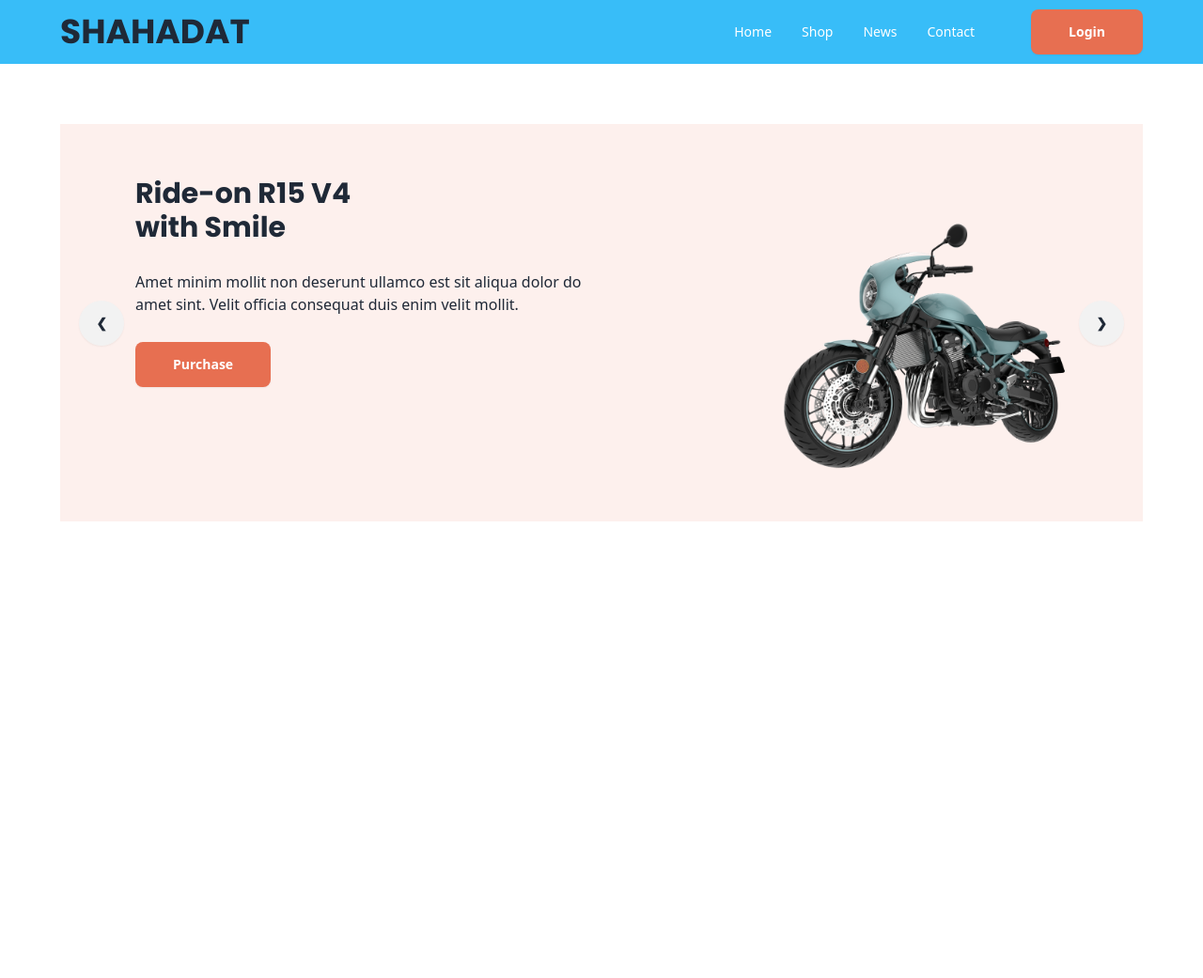
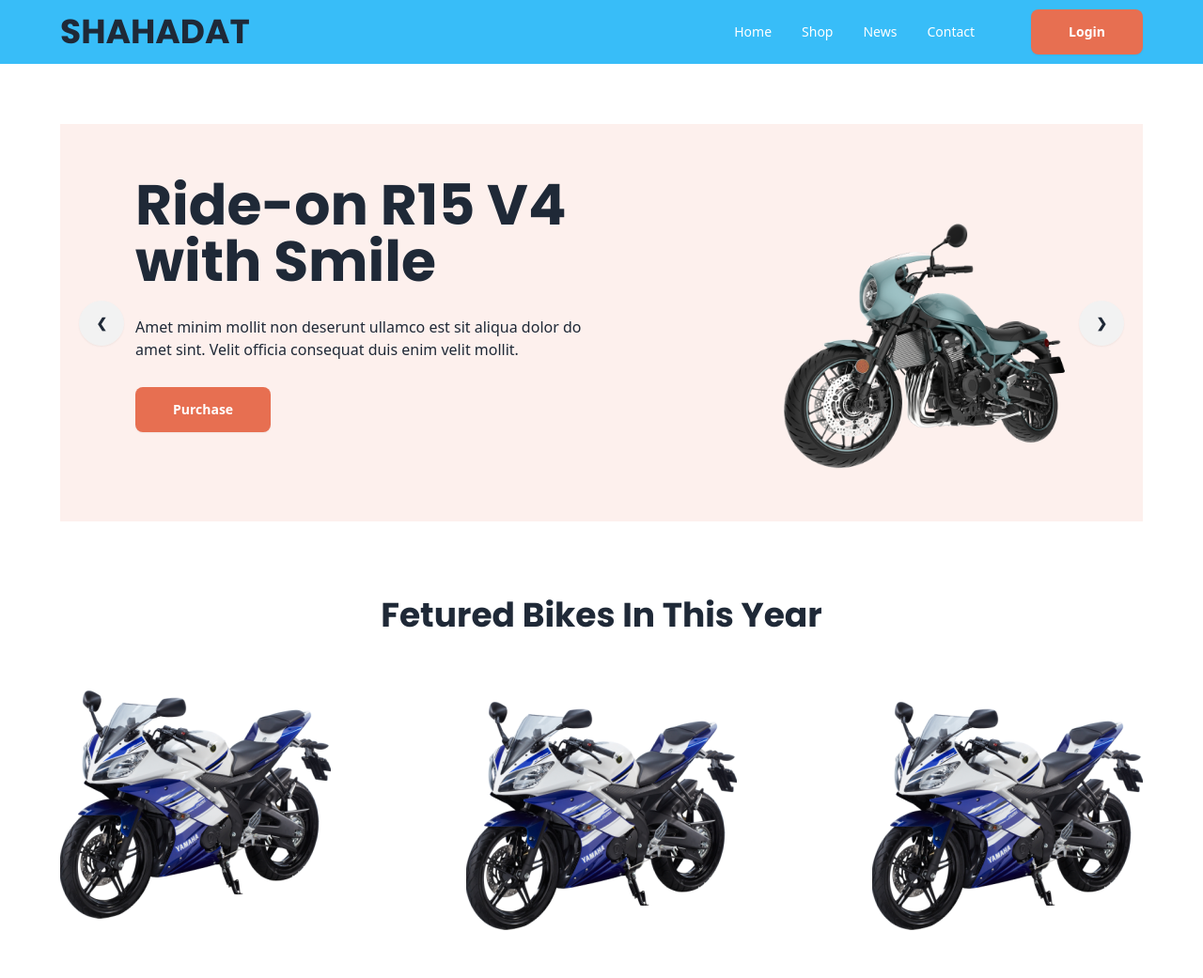
Before and after one commit to shahadat-siam/Practices-biker-zone, a plain HTML site: page index.html in a window 1280 px wide. Shown: the whole page at 94% size. Before the commit the page ends 800 px from the top, so only its background shows below. Drawn offline with nearby package versions, Linux system fonts and the light colour scheme.

Commit message:
second commit

```diff
--- a/index.html
+++ b/index.html
@@ -65,7 +65,7 @@
         <div id="slide1" class="carousel-item relative w-full">
           <div class=" space-y-12 lg:flex   lg:px-20 px-8 lg:py-14 py-6 ">
             <div class="space-y-7">
-              <h2 class="logo lgtext-6xl text-3xl  ">Ride-on R15 V4 <br> with Smile</h2>
+              <h2 class="logo lg:text-6xl text-3xl  ">Ride-on R15 V4 <br> with Smile</h2>
               <p class="lg:w-3/4">Amet minim mollit non deserunt ullamco
                 est sit aliqua dolor do amet sint. Velit officia consequat duis enim velit mollit.</p>
                 <div>
@@ -144,6 +144,22 @@
 
     </header>
 
+    <main>
+      <section class="my-20 mx-16">
+        <h1 class="text-center logo text-4xl">Fetured Bikes In This Year</h1>
+        <div class="py-12 lg:flex justify-between items-center space-y-6 ">
+          <div>
+            <img src="images/images/others/feature-bike.png" alt="">
+          </div>
+          <div>
+            <img src="images/images/others/feature-bike.png" alt="">
+          </div>
+          <div>
+            <img src="images/images/others/feature-bike.png" alt="">
+          </div>
+        </div>
+      </section>
+    </main>
 
  </body>
  </html>
```
